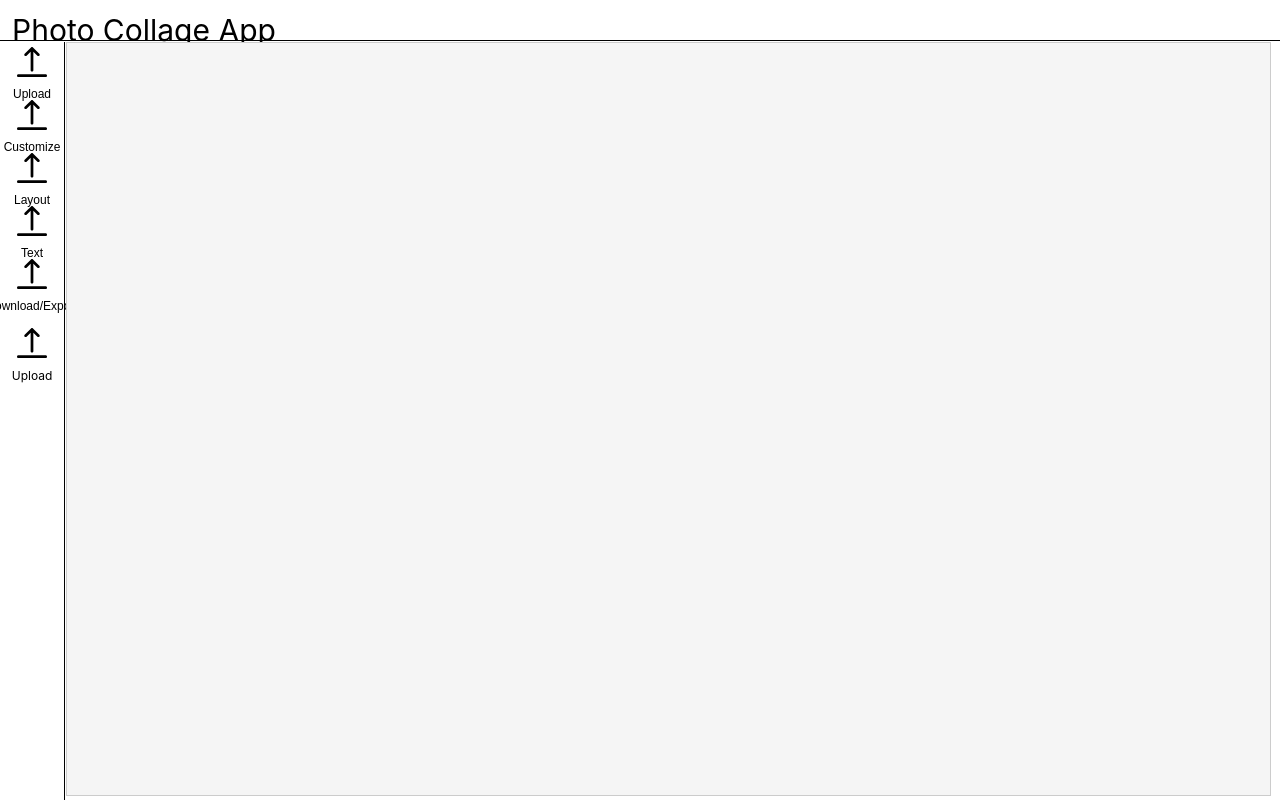
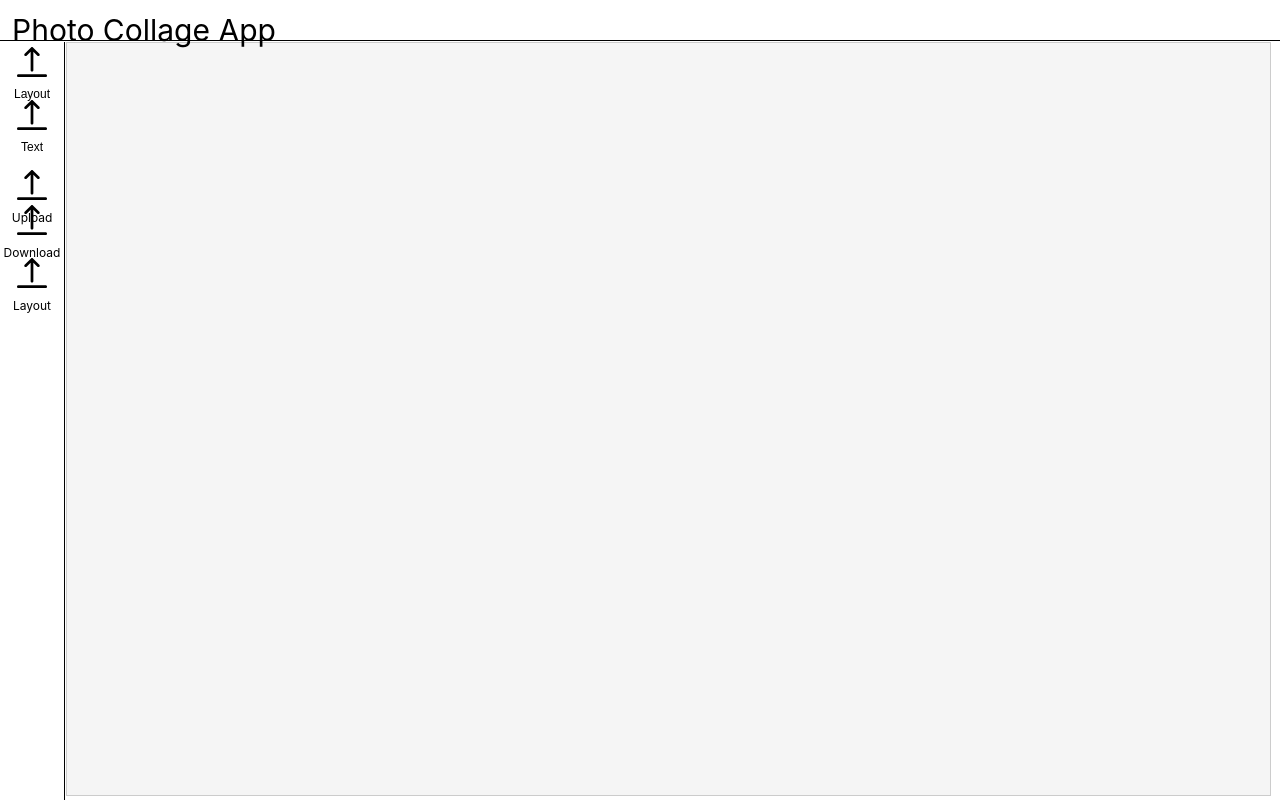
Before and after one commit to JahsiasWhite/collage-maker, a React (Create React App) app: page / in a window 1280 px wide. Built offline with nearby package versions, Linux system fonts and the light colour scheme.

Commit message:
Started adding the layout/customization menu

```diff
--- a/src/App.js
+++ b/src/App.js
@@ -3,13 +3,14 @@ import './App.css';
 import ImageCarousel from './components/ImageCarousel';
 import Header from './components/Header';
 import MenuBar from './components/MenuBar';
-import CollageExporter from './components/CollageExporter';
 import CollagePreview from './components/CollagePreview';
 import CollageEditor from './components/CollageEditor';
+import LayoutMenu from './components/LayoutMenu';
 
 function App() {
   const [images, setImages] = useState([]);
   const [collage, setCollage] = useState(null);
+  const [isCollageLayoutOpen, setIsCollageLayoutOpen] = useState(false);
 
   // Individual Images
   const handleImageUpload = (selectedImages) => {
@@ -23,16 +24,25 @@ function App() {
     setCollage(collage);
   };
 
+  // Function to toggle the visibility of LayoutMenu
+  const toggleCollageLayout = () => {
+    setIsCollageLayoutOpen((prev) => !prev);
+  };
+
   return (
     <div className="App">
       <Header></Header>
-      <MenuBar handleImageUpload={handleImageUpload} />{' '}
+      <MenuBar
+        handleImageUpload={handleImageUpload}
+        collage={collage}
+        toggleCollageLayout={toggleCollageLayout}
+      />{' '}
       <CollageEditor images={images} onEdit={handleImageEdit}></CollageEditor>
       <div className="middleContent">
         {images.length > 0 && <ImageCarousel images={images} />}
         {images.length > 0 && <CollagePreview collage={collage} />}
-        {images.length > 0 && <CollageExporter collage={collage} />}
       </div>
+      <LayoutMenu show={isCollageLayoutOpen} />
     </div>
   );
 }
--- a/src/components/CollageExporter.js
+++ b/src/components/CollageExporter.js
@@ -1,4 +1,6 @@
 import React from 'react';
+import styles from '../styles/MenuBar.module.css';
+import Icon1 from '../icons/Icon1';
 
 const CollageExporter = ({ collage }) => {
   // SVG EXPORT
@@ -45,8 +47,14 @@ const CollageExporter = ({ collage }) => {
   };
 
   return (
-    <div>
-      <button onClick={handleExport}>Export Collage</button>
+    // <div>
+    //   <button onClick={handleExport}>Export Collage</button>
+    // </div>
+    <div className={styles.menuButton} onClick={handleExport}>
+      <div className={styles.menuIcon}>
+        <Icon1></Icon1>
+      </div>
+      <div className={styles.menuLabel}>Download</div>
     </div>
   );
 };
--- /dev/null
+++ b/src/components/CollageLayout.js
@@ -0,0 +1,17 @@
+import React from 'react';
+// import styles from '../styles/CollageLayout.module.css';
+import styles from '../styles/MenuBar.module.css';
+import Icon1 from '../icons/Icon1.js';
+
+const CollageEditor = ({ onToggle }) => {
+  return (
+    <div className={styles.menuButton} onClick={onToggle}>
+      <div className={styles.menuIcon}>
+        <Icon1></Icon1>
+      </div>
+      <div className={styles.menuLabel}>Layout</div>
+    </div>
+  );
+};
+
+export default CollageEditor;
--- /dev/null
+++ b/src/components/LayoutMenu.js
@@ -0,0 +1,23 @@
+import React from 'react';
+import styles from '../styles/LayoutMenu.module.css';
+
+const CustomizationMenu = ({ show }) => {
+  const customOptions = [
+    // Define your customization options here
+    // For example: { id: 1, label: 'Option 1', onClick: () => handleOptionClick(1) }
+  ];
+
+  return (
+    <div className={`${styles.layoutMenu} ${show ? styles.open : ''}`}>
+      <ul className={styles.customOptionsList}>
+        {customOptions.map((option) => (
+          <li key={option.id} className={styles.customOption}>
+            <button onClick={option.onClick}>{option.label}</button>
+          </li>
+        ))}
+      </ul>
+    </div>
+  );
+};
+
+export default CustomizationMenu;
--- a/src/components/MenuBar.js
+++ b/src/components/MenuBar.js
@@ -3,15 +3,20 @@
 import React from 'react';
 import styles from '../styles/MenuBar.module.css';
 import Icon1 from '../icons/Icon1';
+
+// BUTTONS TODO RENAME
 import ImageUpload from '../components/ImageUpload';
+import CollageExporter from '../components/CollageExporter';
+import CollageLayout from '../components/CollageLayout';
 
-const MenuBar = ({ handleImageUpload }) => {
+const MenuBar = ({ handleImageUpload, collage, toggleCollageLayout }) => {
+  // const [isCollageLayoutOpen, setIsCollageLayoutOpen] = useState(false);
+
   const menuItems = [
-    { id: 1, icon: <Icon1 />, label: 'Upload' },
-    { id: 2, icon: <Icon1 />, label: 'Customize' },
+    // { id: 2, icon: <Icon1 />, label: 'Customize' }, IDK IF I WANT THIS AT ALL?
     { id: 3, icon: <Icon1 />, label: 'Layout' },
     { id: 4, icon: <Icon1 />, label: 'Text' },
-    { id: 5, icon: <Icon1 />, label: 'Download/Export' },
+    // { id: 5, icon: <Icon1 />, label: 'Download/Export' },
     // { id: 6, icon: <ImageUpload onImageUpload={handleImageUpload} /> },
   ];
 
@@ -24,6 +29,14 @@ const MenuBar = ({ handleImageUpload }) => {
         </button>
       ))}
       <ImageUpload onImageUpload={handleImageUpload} />
+      <CollageExporter collage={collage} />
+
+      {/* <button className={styles.menuButton} onClick={toggleCollageLayout}>
+        <div className={styles.menuIcon}>
+        </div>
+        <div className={styles.menuLabel}>Customize</div>
+      </button> */}
+      <CollageLayout onToggle={toggleCollageLayout} />
     </div>
   );
 };
--- /dev/null
+++ b/src/styles/CollageLayout.module.css
@@ -0,0 +1,17 @@
+/* Styles for CustomizationMenu */
+.collageEditor {
+  position: fixed;
+  left: 0;
+  top: 0;
+  bottom: 0;
+  width: 200px; /* Set the width of the customization menu */
+  /* background-color: #fff; */
+  background-color: blue;
+  box-shadow: 0 2px 5px rgba(0, 0, 0, 0.1);
+  transform: translateX(-100%); /* Initially hidden outside the screen */
+  transition: transform 0.3s ease;
+}
+
+.open {
+  transform: translateX(0);
+}
--- a/src/styles/Header.module.css
+++ b/src/styles/Header.module.css
@@ -5,6 +5,8 @@
   top: 0;
   position: relative;
   width: 100%;
+  background-color: var(--background-color);
+  z-index: 2;
 }
 
 .title {
--- /dev/null
+++ b/src/styles/LayoutMenu.module.css
@@ -0,0 +1,17 @@
+.layoutMenu {
+  z-index: 1;
+  background-color: red;
+  position: fixed;
+  top: calc(var(--header-height) + var(--border-size));
+  left: 0;
+  height: 94vh;
+  width: 300px; /* Set the width of the menu */
+  transform: translateX(-100%); /* Initially hide the menu to the left */
+  transition: transform 1s ease; /* Add a smooth transition */
+}
+
+.open {
+  background-color: blue;
+  /* transform: translateX(200%); */
+  transform: translateX(calc(var(--menu-width) + var(--border-size)));
+}
--- a/src/styles/MenuBar.module.css
+++ b/src/styles/MenuBar.module.css
@@ -8,16 +8,21 @@
   width: var(--menu-width);
   height: 100%;
   border-right: var(--border-size) solid var(--secondary-color);
+  background-color: var(--background-color);
 
   display: flex;
   flex-direction: column;
   align-items: center;
+
+  z-index: 2;
 }
 
 /* TODO DELTE ALL THIS ITS IN MENUBAR */
+/* ! USED IN ALL THINGS THAT ARENT LABELS IE UPLOAD */
 .menuButton {
   height: 5%;
   margin-top: 20%;
+  width: 90%;
 
   display: flex;
   flex-direction: column;
--- a/src/styles/MenuButton.module.css
+++ b/src/styles/MenuButton.module.css
@@ -11,6 +11,7 @@
   background-color: transparent;
   cursor: pointer; */
   transition: background-color 0.2s ease;
+  cursor: pointer;
 }
 
 .menuButton:hover {
```
